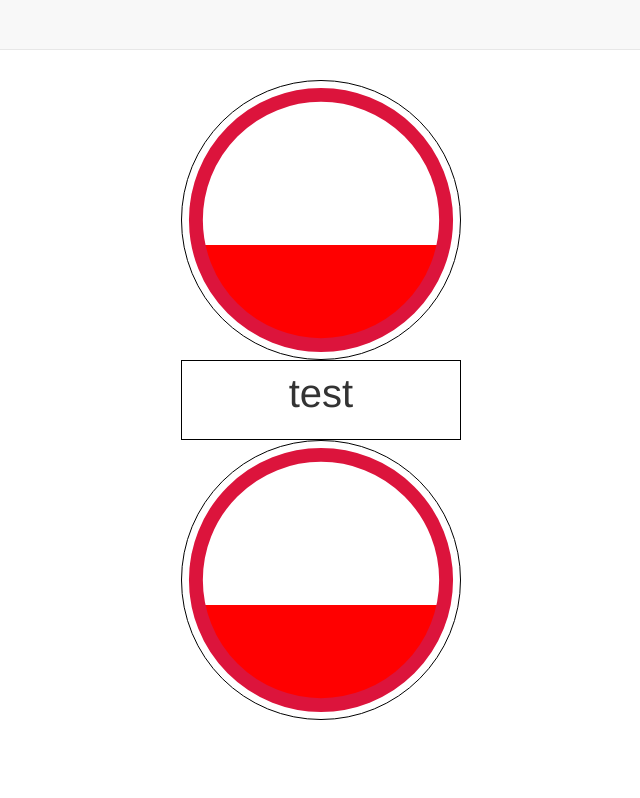
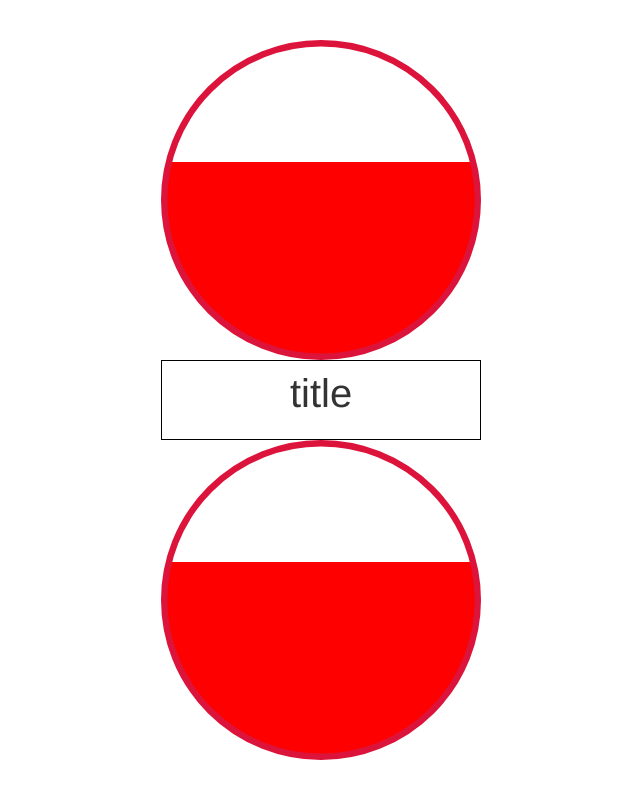
Before and after one commit to robwilson1/chariot, a website: page index.html at #!/vote in a window 1280 px wide. Shown: the whole page, without its empty margins (319-959 px from the left). Drawn offline with nearby package versions, Linux system fonts and the light colour scheme; some packages are replaced by stand-ins of ours.

Commit message:
finished animations

```diff
--- a/_votepage.html
+++ b/_votepage.html
@@ -6,22 +6,22 @@
         <svg xmlns="http://www.w3.org/2000/svg" viewBox="0 0 100 100" width="100%" height="100%">
             <linearGradient id="lg" x1="0.5" y1="1" x2="0.5" y2="0">
                 <stop offset="0%" stop-opacity="1" stop-color="red"/>
-                <stop offset="40%" stop-opacity="1" stop-color="red">
-                  <animate attributeName="offset" values="0;{{ votepage.team.value.fraction }};0" repeatCount="0.5" dur="5s" begin="0s"/>
+                <stop offset="{{votepage.first.percent}}" stop-opacity="1" stop-color="red">
+                  <animate attributeName="offset" values="0;{{votepage.first.decimal}};0" repeatCount="0.5" dur="5s" begin="0s"/>
                 </stop>
-                <stop offset="40%" stop-opacity="0" stop-color="white">
-                  <animate attributeName="offset" values="0;{{ votepage.team.value.fraction }};0" repeatCount="0.5" dur="5s"  begin="0s"/>
+                <stop offset="{{votepage.first.percent}}" stop-opacity="0" stop-color="white">
+                  <animate attributeName="offset" values="0;{{votepage.first.decimal}};0" repeatCount="0.5" dur="5s"  begin="0s"/>
                 </stop>
                 <stop offset="100%" stop-opacity="0" stop-color="white"/>
             </linearGradient>
-            <circle cx="50" cy="50" r="45" fill="url(#lg)" stroke="crimson" stroke-width="5"/>
+            <circle cx="50" cy="50" r="49" fill="url(#lg)" stroke="crimson" stroke-width="2"/>
         </svg>
       </figure>
     </div>
   </div>
 
   <div class="title col-xs-12">
-    {{ votepage.test }}
+    {{ votepage.title }}
   </div>
 
   <div class="team col-xs-12" id="team-two">
@@ -30,15 +30,15 @@
         <svg xmlns="http://www.w3.org/2000/svg" viewBox="0 0 100 100" width="100%" height="100%">
             <linearGradient id="lg" x1="0.5" y1="1" x2="0.5" y2="0">
                 <stop offset="0%" stop-opacity="1" stop-color="red"/>
-                <stop offset="40%" stop-opacity="1" stop-color="red">
-                  <animate attributeName="offset" values="0;{{ votepage.team.value.fraction }};0" repeatCount="0.5" dur="5s" begin="0s"/>
+                <stop offset="{{votepage.second.percent}}" stop-opacity="1" stop-color="red">
+                  <animate attributeName="offset" values="0;{{votepage.second.decimal}};0" repeatCount="0.5" dur="5s" begin="0s"/>
                 </stop>
-                <stop offset="40%" stop-opacity="0" stop-color="white">
-                  <animate attributeName="offset" values="0;{{ votepage.team.value.fraction }};0" repeatCount="0.5" dur="5s"  begin="0s"/>
+                <stop offset="{{votepage.second.percent}}" stop-opacity="0" stop-color="white">
+                  <animate attributeName="offset" values="0;{{votepage.second.decimal}};0" repeatCount="0.5" dur="5s"  begin="0s"/>
                 </stop>
                 <stop offset="100%" stop-opacity="0" stop-color="white"/>
             </linearGradient>
-            <circle cx="50" cy="50" r="45" fill="url(#lg)" stroke="crimson" stroke-width="5"/>
+            <circle cx="50" cy="50" r="49" fill="url(#lg)" stroke="crimson" stroke-width="2"/>
         </svg>
       </figure>
     </div>
--- a/css/style.css
+++ b/css/style.css
@@ -1,18 +1,17 @@
 #vote-page {
-  max-width: 35vh;
-  margin: 10vh auto;
+  max-width: 40vh;
+  margin: 5vh auto;
   vertical-align: middle;
 }
 
 .team {
   margin: 0 auto;
-  height: 35vh;
-  width: 35vh;
+  height: 40vh;
+  width: 40vh;
   position: relative;
 }
 
 #graphic-one {
-  border: 1px solid black;
   border-radius: 50%;
   position: absolute;
   top: 0;
@@ -24,7 +23,6 @@
 }
 
 #graphic-two {
-  border: 1px solid black;
   border-radius: 50%;
   position: absolute;
   top: 0;
--- a/index.html
+++ b/index.html
@@ -24,11 +24,6 @@
   </head>
   <body ng-app="chariotApp">
 
-    <nav class="navbar navbar-default navbar-fixed-top">
-      <div class="container-fluid">
-      </div>
-    </nav>
-
     <div ui-view>
 
     </div>
--- a/js/controllers/votePageController.js
+++ b/js/controllers/votePageController.js
@@ -6,6 +6,25 @@ angular
 function VotePageController() {
   var self = this;
 
-  self.test = "test"
+  self.title = "title";
 
+  self.decimal = decimal;
+
+  self.first = {};
+  self.second = {};
+
+  self.first.amount   = 12454;
+  self.second.amount  = 8230;
+  self.target         = 20000;
+
+  self.first.decimal  = self.first.amount/self.target;
+  self.second.decimal = self.second.amount/self.target;
+
+  self.first.percent  = self.first.decimal*100 + "%";
+  self.second.percent = self.second.decimal*100 + "%";
+
+  function decimal(amount) {
+    var decimal = (amount/self.total)*100;
+     return decimal;
+  }
 }
```
